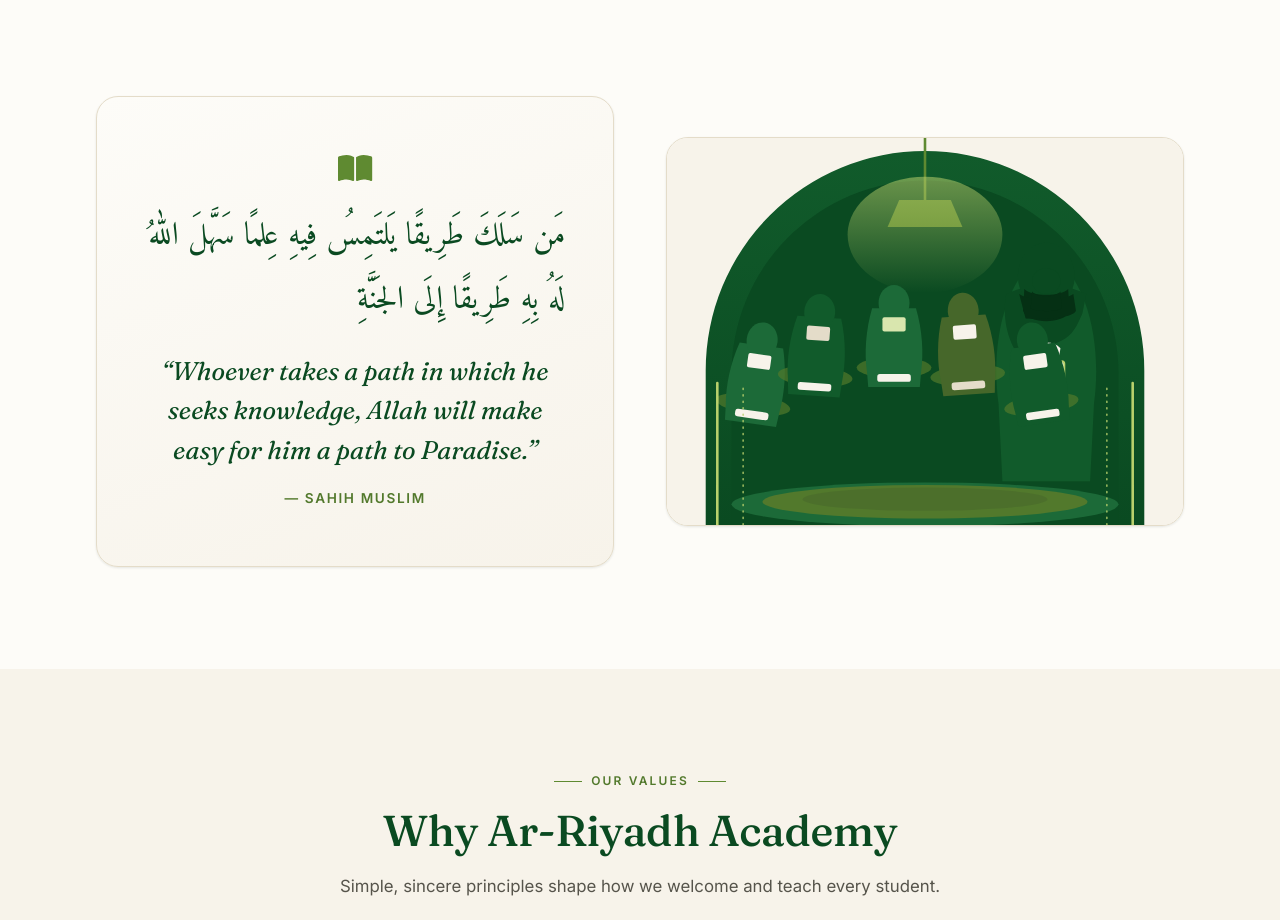
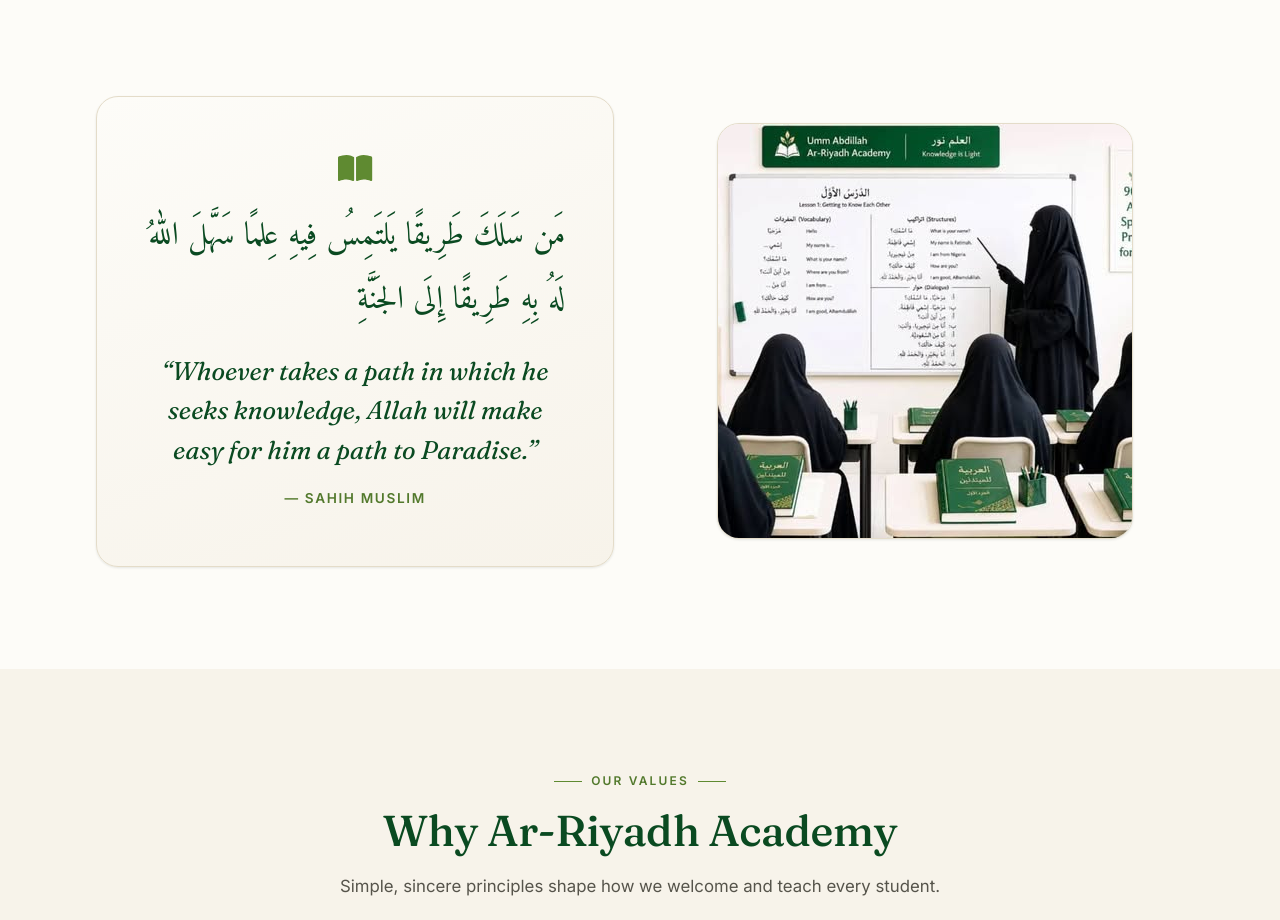
Before and after one commit to Azeezat-1/Ar-Riyaadh, a React (Vite) app in the folder frontend/: page / in a window 1280 px wide. Shown: the part 3580-4500 px from the top of the page. Built offline with nearby package versions, Linux system fonts and the light colour scheme; no server answers.

Commit message:
Use the academy lesson poster beside the seeking-knowledge hadith

```diff
--- a/frontend/src/data/content.js
+++ b/frontend/src/data/content.js
@@ -35,7 +35,7 @@ export const images = {
   books: 'https://images.unsplash.com/photo-1481627834876-b7833e8f5570?auto=format&fit=crop&w=900&q=80',
   about: 'https://images.unsplash.com/photo-1544716278-ca5e3f4abd8c?auto=format&fit=crop&w=1000&q=80',
   arabicProgram: '/images/arabic-90days.jpeg',
-  tafsirCircle: '/images/tafsir-circle.svg',
+  hadithImage: '/images/knowledge-light.jpeg',
 };
 
 export const learnArabic = {
--- a/frontend/src/pages/Home.jsx
+++ b/frontend/src/pages/Home.jsx
@@ -99,7 +99,7 @@ export default function Home() {
               <span className="hadith-feature__ref">— Sahih Muslim</span>
             </Reveal>
             <Reveal as="div" className="hadith-split__visual" delay={0.15}>
-              <img src={images.tafsirCircle} alt="Muslim women seated in a tafsir study circle with their teacher" className="hadith-split__img" />
+              <img src={images.hadithImage} alt="Seeking knowledge — the academy's lesson poster" className="hadith-split__img" />
             </Reveal>
           </div>
         </div>
```
Also changed, not shown: frontend/public/images/knowledge-light.jpeg (added), frontend/public/images/tafsir-circle.svg (deleted).
